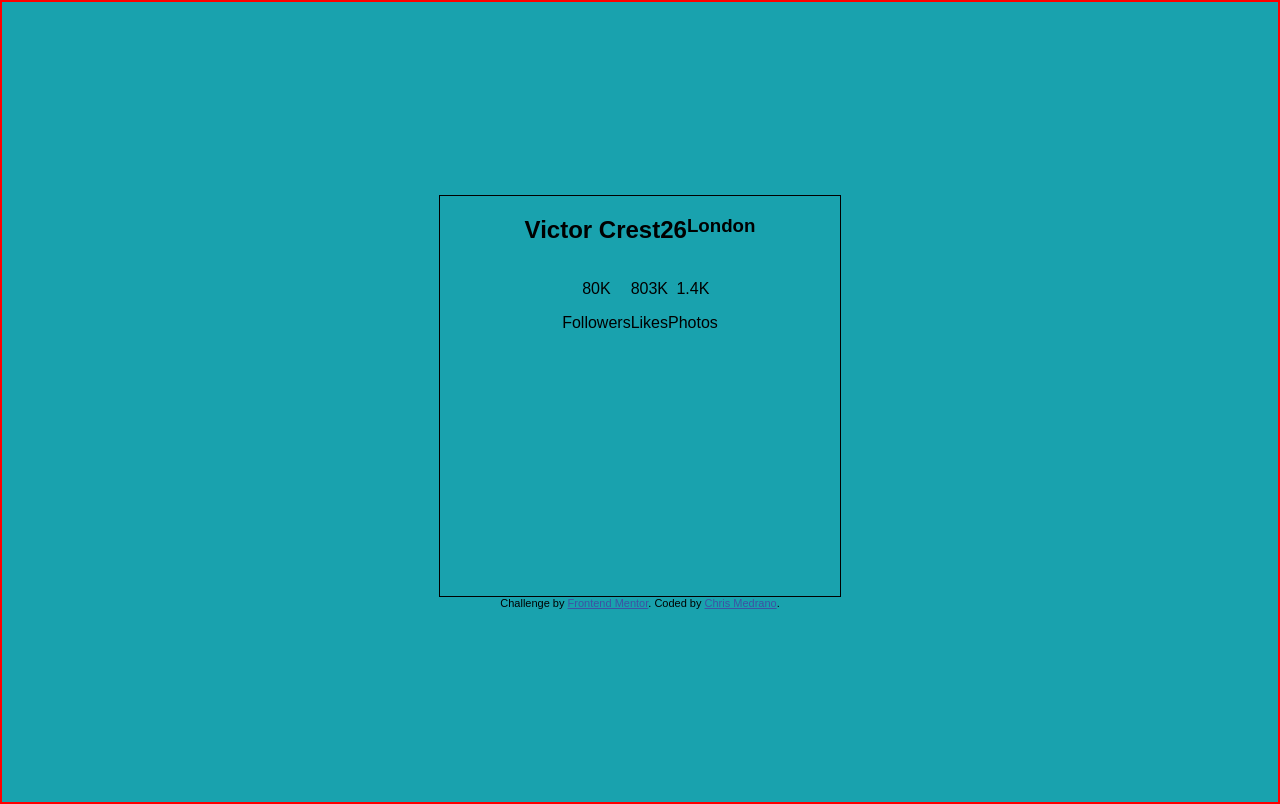
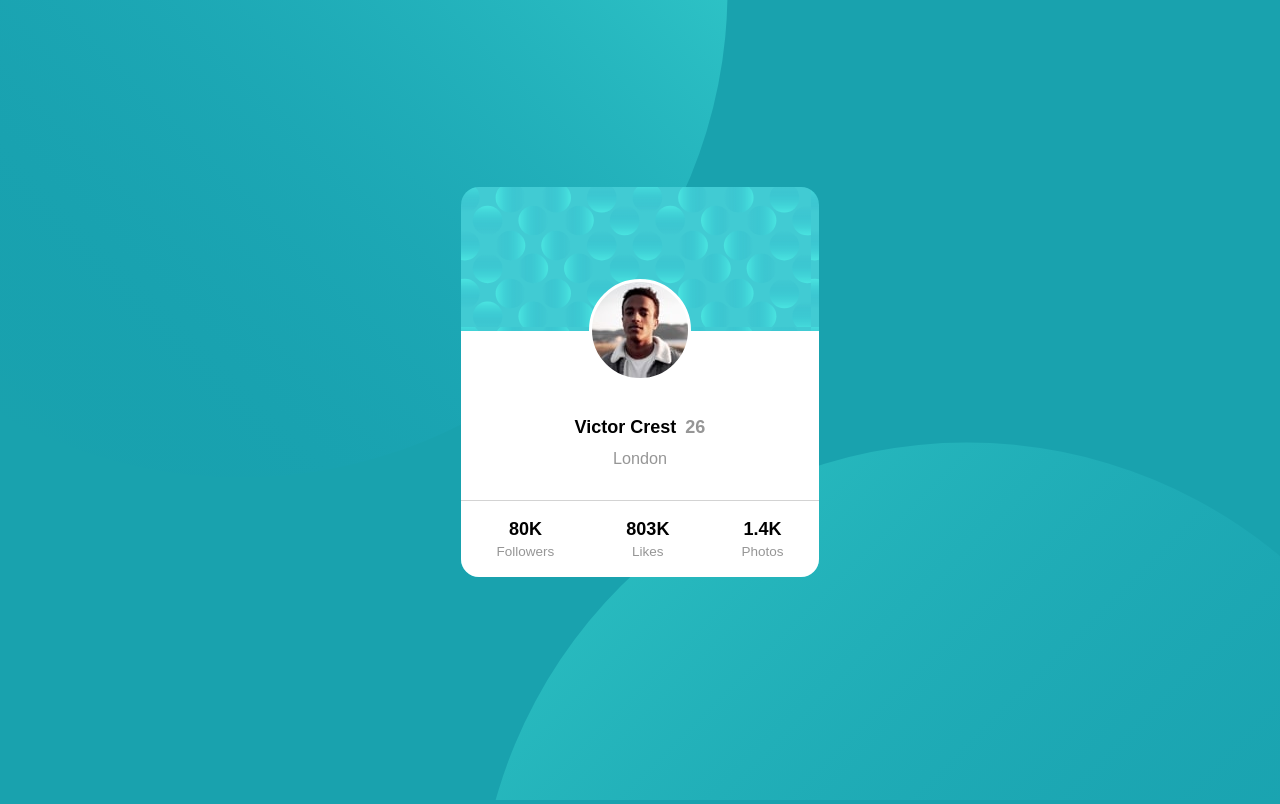
Before and after one commit to ChristopherMedrano/profile-card-component-main, a plain HTML site: page index.html in a window 1280 px wide. Drawn offline with Linux system fonts and the light colour scheme; a web font is replaced by a local one.

Commit message:
updated css and background

```diff
--- a/index.html
+++ b/index.html
@@ -29,17 +29,15 @@
 <body class="body-bg">
 
 <main>
-  <div class="card">
-    <div>
+  <section class="card">
+    <div class="header"></div>
+    <section class="bio">
       <div class="profile-pic"></div>
-    </div>
+      <h2 class="name">Victor Crest<span class="age">26</span></h2>
+      <h3 class="location">London</h3>
+    </section>
 
-    <div class="bio">
-      <h2>Victor Crest<span id="age">26</span></h2>
-      <h3>London</h3>
-    </div>
-
-    <div class="stats">
+    <section class="stats">
       <div>
         <p class="stat-num">80K</p>
         <p class="stat-name">Followers</p>
@@ -54,19 +52,22 @@
         <p class="stat-num">1.4K</p>
         <p class="stat-name">Photos</p>
       </div>
-    </div>
+    </section>
+  </section>
 </main>
 
-  </div>
-
-
-
-
+<!--
   <div class="attribution">
     Challenge by <a href="https://www.frontendmentor.io?ref=challenge" target="_blank">Frontend Mentor</a>.
     Coded by <a href="#">Chris Medrano</a>.
   </div>
 
+-->
+
+
+
+
+
 
 </body>
 
--- a/style.css
+++ b/style.css
@@ -1,33 +1,113 @@
 html, body{
     margin: 0;
     padding: 0;
+    font-size: 18px;
 }
 
 body {
     height: 100vh;
     font-family: "Kumbh Sans", sans-serif;
     background-color:hsl(185, 75%, 39%);
-    display:flex;
+    display: flex;
     align-items: center;
     justify-content: center;
     flex-direction: column;
     text-align: center;
-    border:solid red 2px;
+    overflow: hidden;
+
+    /* Background Circles */
+    background-image: url(images/bg-pattern-top.svg), url(images/bg-pattern-bottom.svg);
+    background-position: top -500px left -250px, right -175px bottom -620px;
+    background-repeat: no-repeat, no-repeat;
+}
+
+
+h2, h3{
+    font-size: 1rem;
+    margin: 2px auto;
+}
+
+h3{
+    font-weight: 400;
+    font-size: .9rem;
 }
 
 main{
-
+    padding-bottom: 2em;
 }
 
 .card, .bio, .stats{
     display: flex;
 }
 
+.stats, .bio{
+    background-color: white;
+}
 
 .card{
-    width: 400px;
-    height: 400px;
-    border: solid black 1px;
+    border-radius: 1em;
     flex-direction: column;
     align-items: center;
+    justify-content: center;
+    background-image: url(images/bg-pattern-card.svg);
+    overflow: hidden;
 }
+
+.header{
+    height: 8em;
+    background-color: black;
+}
+
+.bio{
+    flex-direction: column;
+    align-items: center;
+    width: 100%;
+}
+
+.profile-pic{
+    width: 96px;
+    height: 96px;
+    background-image:  url("images/image-victor.jpg");
+    border-radius: 50%;
+    border: solid white 3px;
+    margin-top: -52px;
+}
+
+.bio .age, .bio .location, .stat-name{
+    color: hsl(0, 0%, 59%);
+}
+
+.name{
+    margin: 2em 0 .5em 0;
+}
+
+.location{
+    margin-bottom: 2em;
+}
+
+.stat-num, .stat-name{
+    margin: 0;
+}
+
+.age{
+    margin-left: .5em;
+}
+
+.stat-num{
+    font-weight: 700;
+}
+
+.stat-name{
+    font-size: .75rem;
+    padding-top: .3em;
+}
+
+.stats{
+    width: 100%;
+    border-top: solid lightgray 1px;
+}
+
+.stats > div{
+    flex-grow: 1;
+    margin: 1em 2em;
+}
```
